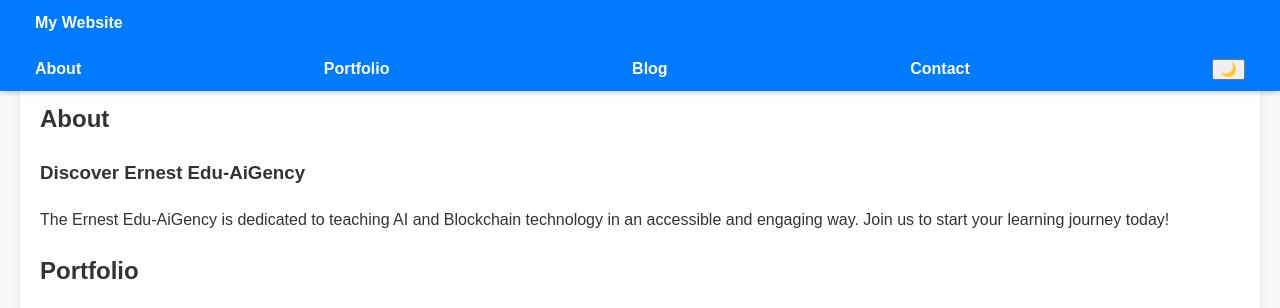
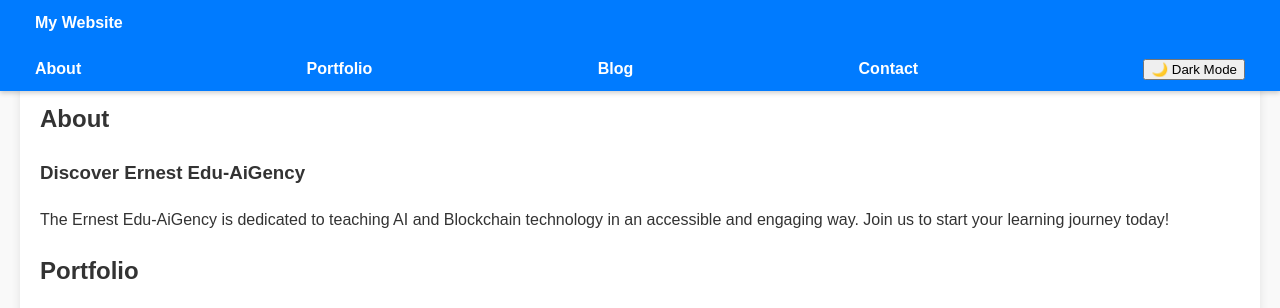
Before and after one commit to ErnestOfGaia/my-2nd-website, a plain HTML site: page index.html in a window 1280 px wide. Shown: the top 308 px of the page. Drawn offline with Linux system fonts and the light colour scheme.

Commit message:
Update index.html

```diff
--- a/index.html
+++ b/index.html
@@ -94,8 +94,7 @@
       <li><a href="#contact">Contact</a></li>
       <li>
         <!-- Toggle Button -->
-        <button id="theme-toggle" aria-label="Toggle dark mode"> 🌙
-        </button>
+        <button id="theme-toggle" aria-label="Toggle dark mode">🌙 Dark Mode</button>
       </li>
     </ul>
   </nav>
```
